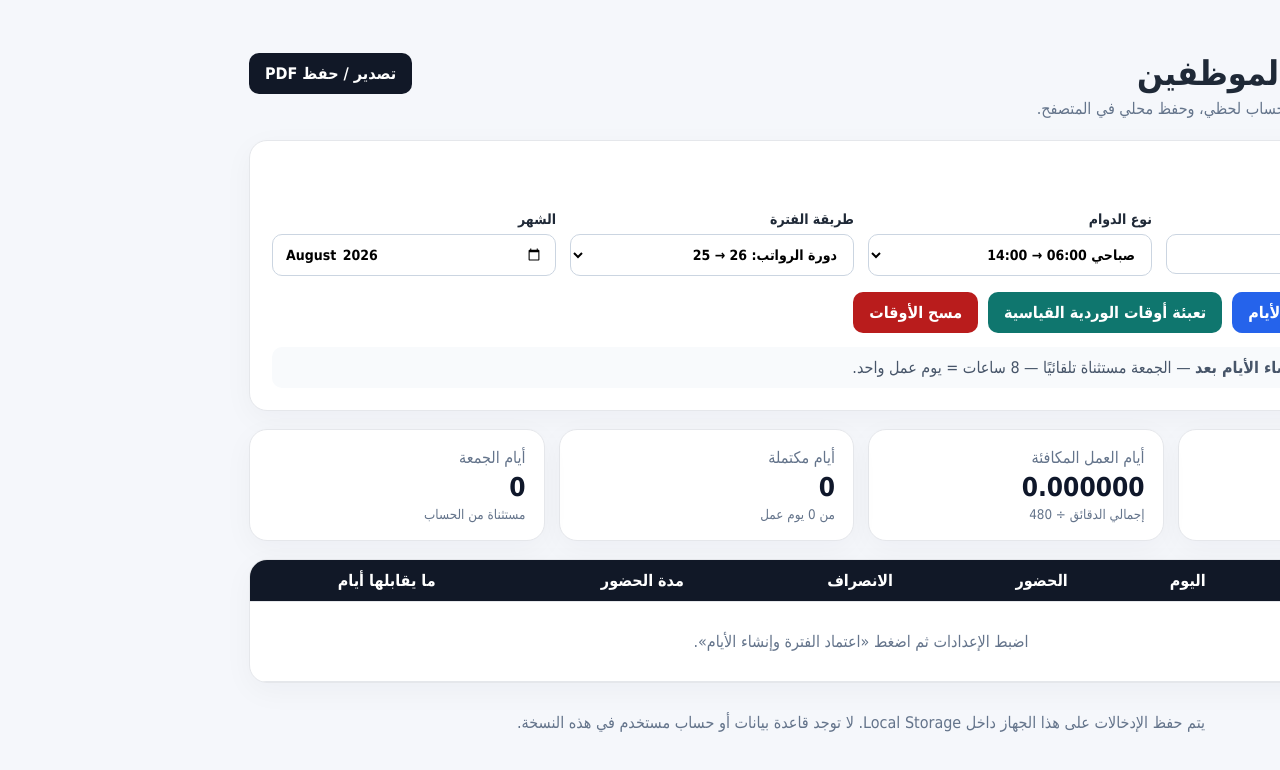
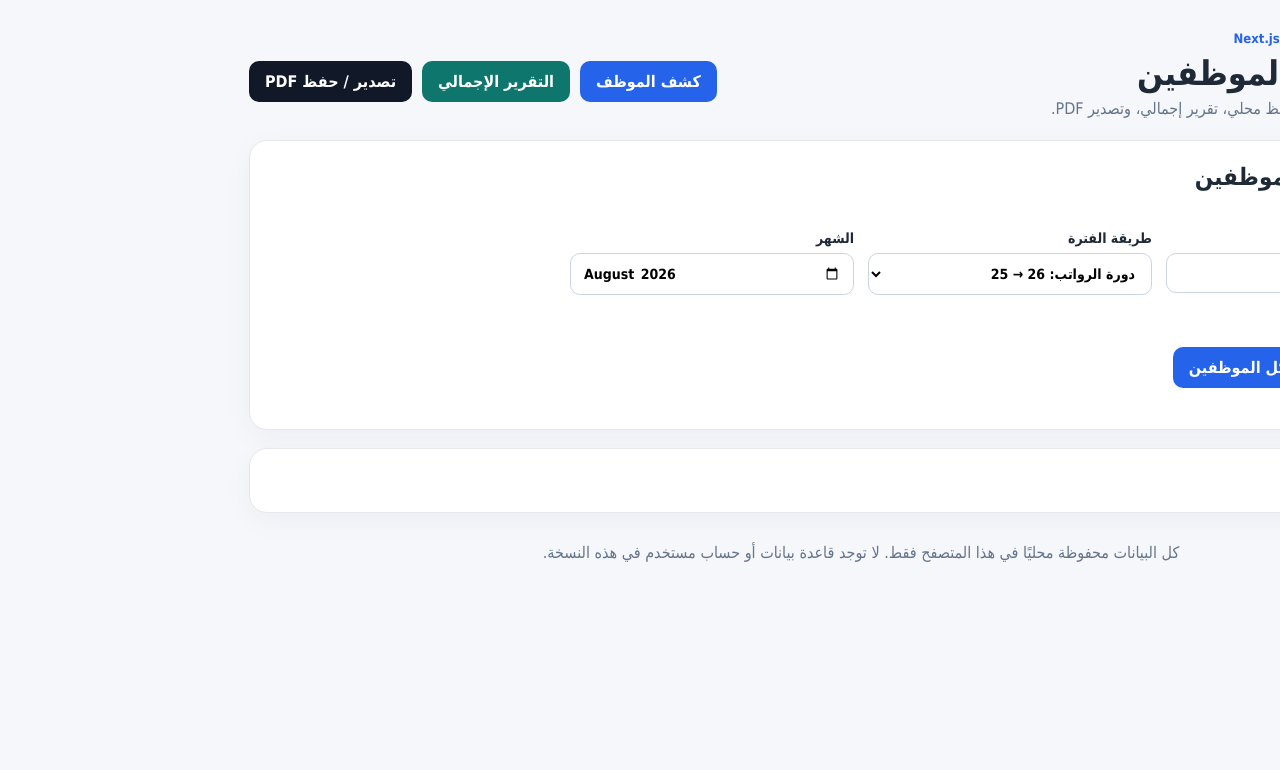
Before and after one commit to ahmed2qaid/employee-attendance-calculator, a Next.js app: page / in a window 1280 px wide. Shown: the top 770 px of the page. Built offline with nearby package versions, Linux system fonts and the light colour scheme.

Commit message:
Add multi-employee attendance workflow and summary report

```diff
--- a/app/page.jsx
+++ b/app/page.jsx
@@ -13,15 +13,12 @@
 function iso(d){ return `${d.getFullYear()}-${pad(d.getMonth()+1)}-${pad(d.getDate())}`; }
 function fromISO(s){ const [y,m,d]=s.split('-').map(Number); return new Date(y,m-1,d); }
 function monthParts(month){ const [y,m]=month.split('-').map(Number); return { y, m }; }
+function uid(){ return `${Date.now()}-${Math.random().toString(16).slice(2)}`; }
 
 function periodFrom(mode, month){
   const { y, m } = monthParts(month);
-  if(mode === 'monthly'){
-    return { start: new Date(y,m-1,1), end: new Date(y,m,0) };
-  }
-  if(mode === 'cycle'){
-    return { start: new Date(y,m-2,26), end: new Date(y,m-1,25) };
-  }
+  if(mode === 'monthly') return { start: new Date(y,m-1,1), end: new Date(y,m,0) };
+  if(mode === 'cycle') return { start: new Date(y,m-2,26), end: new Date(y,m-1,25) };
   return null;
 }
 
@@ -49,108 +46,163 @@
   return result;
 }
 
+function summarize(rows){
+  let total=0, complete=0, fridays=0, workDays=0;
+  for(const r of rows){
+    if(r.friday){fridays++;continue;}
+    workDays++;
+    if(r.checkIn && r.checkOut){ total+=workedMinutes(r.checkIn,r.checkOut); complete++; }
+  }
+  return { total, hours:Math.floor(total/60), mins:total%60, decimalHours:total/60, equivalentDays:total/480, complete, fridays, workDays };
+}
+
 export default function Home(){
-  const [employee,setEmployee]=useState('');
-  const [shift,setShift]=useState('morning');
+  const [employees,setEmployees]=useState([]);
+  const [activeId,setActiveId]=useState('');
+  const [newName,setNewName]=useState('');
   const [mode,setMode]=useState('cycle');
   const [month,setMonth]=useState('2026-08');
   const [customStart,setCustomStart]=useState('2026-07-26');
   const [customEnd,setCustomEnd]=useState('2026-08-25');
-  const [rows,setRows]=useState([]);
   const [loaded,setLoaded]=useState(false);
+  const [view,setView]=useState('employee');
 
   useEffect(()=>{
     try{
-      const raw=localStorage.getItem('attendance-nextjs-standalone');
+      const raw=localStorage.getItem('attendance-nextjs-standalone-v2');
       if(raw){
         const s=JSON.parse(raw);
-        setEmployee(s.employee || ''); setShift(s.shift || 'morning'); setMode(s.mode || 'cycle');
-        setMonth(s.month || '2026-08'); setCustomStart(s.customStart || '2026-07-26'); setCustomEnd(s.customEnd || '2026-08-25');
-        setRows(s.rows || []);
+        setEmployees(s.employees || []);
+        setActiveId(s.activeId || s.employees?.[0]?.id || '');
+        setMode(s.mode || 'cycle');
+        setMonth(s.month || '2026-08');
+        setCustomStart(s.customStart || '2026-07-26');
+        setCustomEnd(s.customEnd || '2026-08-25');
       }
     } finally { setLoaded(true); }
   },[]);
 
   useEffect(()=>{
     if(!loaded) return;
-    localStorage.setItem('attendance-nextjs-standalone', JSON.stringify({employee,shift,mode,month,customStart,customEnd,rows}));
-  },[loaded,employee,shift,mode,month,customStart,customEnd,rows]);
+    localStorage.setItem('attendance-nextjs-standalone-v2', JSON.stringify({employees,activeId,mode,month,customStart,customEnd}));
+  },[loaded,employees,activeId,mode,month,customStart,customEnd]);
+
+  const active = employees.find(e=>e.id===activeId) || employees[0] || null;
 
   const effectivePeriod=useMemo(()=>{
     if(mode==='custom') return {start:fromISO(customStart),end:fromISO(customEnd)};
     return periodFrom(mode,month);
   },[mode,month,customStart,customEnd]);
 
-  function buildPeriod(){
+  function addEmployee(){
+    const name=newName.trim();
+    if(!name) return alert('أدخل اسم الموظف.');
+    const id=uid();
+    const employee={id,name,shift:'morning',rows:[]};
+    setEmployees(prev=>[...prev,employee]);
+    setActiveId(id);
+    setNewName('');
+  }
+
+  function removeEmployee(id){
+    const target=employees.find(e=>e.id===id);
+    if(!target || !confirm(`حذف الموظف ${target.name} وكل بياناته المحفوظة؟`)) return;
+    setEmployees(prev=>prev.filter(e=>e.id!==id));
+    if(activeId===id){
+      const next=employees.find(e=>e.id!==id);
+      setActiveId(next?.id || '');
+    }
+  }
+
+  function updateEmployee(id,patch){
+    setEmployees(prev=>prev.map(e=>e.id===id?{...e,...patch}:e));
+  }
+
+  function buildPeriodFor(employeeId=activeId){
     if(!effectivePeriod || effectivePeriod.end < effectivePeriod.start) return alert('تحقق من الفترة المحددة.');
-    const old=Object.fromEntries(rows.map(r=>[r.date,r]));
-    setRows(generateDays(effectivePeriod.start,effectivePeriod.end,old));
+    setEmployees(prev=>prev.map(e=>{
+      if(e.id!==employeeId) return e;
+      const old=Object.fromEntries((e.rows||[]).map(r=>[r.date,r]));
+      return {...e,rows:generateDays(effectivePeriod.start,effectivePeriod.end,old)};
+    }));
+  }
+
+  function buildPeriodForAll(){
+    if(!effectivePeriod || effectivePeriod.end < effectivePeriod.start) return alert('تحقق من الفترة المحددة.');
+    setEmployees(prev=>prev.map(e=>{
+      const old=Object.fromEntries((e.rows||[]).map(r=>[r.date,r]));
+      return {...e,rows:generateDays(effectivePeriod.start,effectivePeriod.end,old)};
+    }));
   }
 
   function updateRow(date,field,value){
-    setRows(prev=>prev.map(r=>r.date===date?{...r,[field]:value}:r));
+    if(!active) return;
+    setEmployees(prev=>prev.map(e=>e.id!==active.id?e:{...e,rows:e.rows.map(r=>r.date===date?{...r,[field]:value}:r)}));
   }
 
   function fillStandard(){
-    const s=SHIFTS[shift];
+    if(!active) return;
+    const s=SHIFTS[active.shift];
     if(!s.in) return alert('اختر وردية صباحية أو مسائية أولًا.');
-    setRows(prev=>prev.map(r=>r.friday?r:{...r,checkIn:s.in,checkOut:s.out}));
+    setEmployees(prev=>prev.map(e=>e.id!==active.id?e:{...e,rows:e.rows.map(r=>r.friday?r:{...r,checkIn:s.in,checkOut:s.out})}));
   }
 
   function clearTimes(){
-    if(confirm('مسح كل أوقات الحضور والانصراف؟')) setRows(prev=>prev.map(r=>({...r,checkIn:'',checkOut:''})));
+    if(!active || !confirm('مسح كل أوقات الحضور والانصراف لهذا الموظف؟')) return;
+    setEmployees(prev=>prev.map(e=>e.id!==active.id?e:{...e,rows:e.rows.map(r=>({...r,checkIn:'',checkOut:''}))}));
   }
 
-  const summary=useMemo(()=>{
-    let total=0, complete=0, fridays=0, workDays=0;
-    for(const r of rows){
-      if(r.friday){fridays++;continue;}
-      workDays++;
-      if(r.checkIn && r.checkOut){ total+=workedMinutes(r.checkIn,r.checkOut); complete++; }
-    }
-    return {
-      total,
-      hours:Math.floor(total/60), mins:total%60,
-      decimalHours:total/60,
-      equivalentDays:total/480,
-      complete, fridays, workDays,
-    };
-  },[rows]);
+  const summary=useMemo(()=>summarize(active?.rows || []),[active]);
+  const totals=useMemo(()=>employees.map(e=>({employee:e,summary:summarize(e.rows||[])})),[employees]);
+  const grand=useMemo(()=>{
+    const total=totals.reduce((a,x)=>a+x.summary.total,0);
+    return {total,hours:Math.floor(total/60),mins:total%60,equivalentDays:total/480};
+  },[totals]);
 
-  const periodLabel = rows.length ? `${rows[0].date} → ${rows[rows.length-1].date}` : 'لم يتم إنشاء الأيام بعد';
+  const periodLabel = active?.rows?.length ? `${active.rows[0].date} → ${active.rows[active.rows.length-1].date}` : 'لم يتم إنشاء الأيام بعد';
 
   return <main>
     <section className="hero no-print">
       <div>
-        <span className="eyebrow">Next.js Standalone</span>
+        <span className="eyebrow">Next.js Standalone · Multi Employee</span>
         <h1>حاسبة دوام الموظفين</h1>
-        <p>بدون قاعدة بيانات. إعداد مرن، حساب لحظي، وحفظ محلي في المتصفح.</p>
+        <p>عدة موظفين، حساب لحظي، حفظ محلي، تقرير إجمالي، وتصدير PDF.</p>
       </div>
+      <div className="actions top-actions">
+        <button className={view==='employee'?'active-tab':'secondary'} onClick={()=>setView('employee')}>كشف الموظف</button>
+        <button className={view==='summary'?'active-tab':'secondary'} onClick={()=>setView('summary')}>التقرير الإجمالي</button>
         <button className="pdf" onClick={()=>window.print()}>تصدير / حفظ PDF</button>
+      </div>
     </section>
 
     <section className="card settings no-print">
-      <h2>إعدادات التهيئة</h2>
+      <div className="section-head"><h2>إعداد الفترة والموظفين</h2><span>{employees.length} موظف</span></div>
       <div className="grid">
-        <label>اسم الموظف<input value={employee} onChange={e=>setEmployee(e.target.value)} placeholder="مثال: أحمد سعيد" /></label>
-        <label>نوع الدوام<select value={shift} onChange={e=>setShift(e.target.value)}>{Object.entries(SHIFTS).map(([k,v])=><option key={k} value={k}>{v.label}</option>)}</select></label>
+        <label>إضافة موظف<div className="inline"><input value={newName} onChange={e=>setNewName(e.target.value)} onKeyDown={e=>e.key==='Enter'&&addEmployee()} placeholder="اسم الموظف"/><button onClick={addEmployee}>إضافة</button></div></label>
         <label>طريقة الفترة<select value={mode} onChange={e=>setMode(e.target.value)}><option value="monthly">شهر كامل: 1 → آخر الشهر</option><option value="cycle">دورة الرواتب: 26 → 25</option><option value="custom">فترة مخصصة</option></select></label>
         {mode!=='custom' && <label>الشهر<input type="month" value={month} onChange={e=>setMonth(e.target.value)} /></label>}
         {mode==='custom' && <><label>من تاريخ<input type="date" value={customStart} onChange={e=>setCustomStart(e.target.value)} /></label><label>إلى تاريخ<input type="date" value={customEnd} onChange={e=>setCustomEnd(e.target.value)} /></label></>}
       </div>
-      <div className="actions">
-        <button onClick={buildPeriod}>اعتماد الفترة وإنشاء الأيام</button>
-        <button className="secondary" onClick={fillStandard}>تعبئة أوقات الوردية القياسية</button>
-        <button className="danger" onClick={clearTimes}>مسح الأوقات</button>
+      <div className="actions"><button onClick={buildPeriodForAll}>إنشاء/تحديث الفترة لكل الموظفين</button></div>
+      <div className="employees-list">
+        {employees.map(e=><button key={e.id} className={`employee-chip ${e.id===activeId?'selected':''}`} onClick={()=>{setActiveId(e.id);setView('employee')}}><span>{e.name}</span><small>{SHIFTS[e.shift].label}</small></button>)}
+        {!employees.length && <div className="empty-inline">أضف الموظف الأول للبدء.</div>}
       </div>
-      <div className="hint">الفترة الحالية: <b>{periodLabel}</b> — الجمعة مستثناة تلقائيًا — 8 ساعات = يوم عمل واحد.</div>
     </section>
 
-    <section className="report-header print-only">
-      <h1>كشف دوام الموظف</h1>
-      <p><b>الموظف:</b> {employee || '—'} &nbsp; | &nbsp; <b>الوردية:</b> {SHIFTS[shift].label}</p>
-      <p><b>الفترة:</b> {periodLabel}</p>
+    {view==='employee' && <>
+      {active ? <>
+        <section className="card no-print">
+          <div className="employee-toolbar">
+            <div><h2>{active.name}</h2><p>الفترة الحالية: <b>{periodLabel}</b></p></div>
+            <div className="employee-controls">
+              <label>نوع الدوام<select value={active.shift} onChange={e=>updateEmployee(active.id,{shift:e.target.value})}>{Object.entries(SHIFTS).map(([k,v])=><option key={k} value={k}>{v.label}</option>)}</select></label>
+              <div className="actions"><button onClick={()=>buildPeriodFor(active.id)}>إنشاء/تحديث الأيام</button><button className="secondary" onClick={fillStandard}>تعبئة الوردية</button><button className="danger" onClick={clearTimes}>مسح الأوقات</button><button className="ghost-danger" onClick={()=>removeEmployee(active.id)}>حذف الموظف</button></div>
+            </div>
+          </div>
         </section>
+
+        <section className="report-header print-only"><h1>كشف دوام الموظف</h1><p><b>الموظف:</b> {active.name} &nbsp; | &nbsp; <b>الوردية:</b> {SHIFTS[active.shift].label}</p><p><b>الفترة:</b> {periodLabel}</p></section>
 
         <section className="stats">
           <div><span>إجمالي الحضور</span><strong>{summary.hours}س {summary.mins}د</strong><small>{summary.decimalHours.toFixed(4)} ساعة</small></div>
@@ -159,26 +211,22 @@
           <div><span>أيام الجمعة</span><strong>{summary.fridays}</strong><small>مستثناة من الحساب</small></div>
         </section>
 
-    <section className="card table-card">
-      <table>
-        <thead><tr><th>#</th><th>التاريخ</th><th>اليوم</th><th>الحضور</th><th>الانصراف</th><th>مدة الحضور</th><th>ما يقابلها أيام</th></tr></thead>
-        <tbody>
-        {rows.map((r,i)=>{
-          const m=workedMinutes(r.checkIn,r.checkOut);
-          return <tr key={r.date} className={r.friday?'friday':''}>
-            <td>{i+1}</td><td>{r.date}</td><td>{r.day}</td>
-            {r.friday ? <td colSpan="4" className="holiday">إجازة الجمعة</td> : <>
-              <td><input className="time no-print" type="time" value={r.checkIn} onChange={e=>updateRow(r.date,'checkIn',e.target.value)} /><span className="print-only">{r.checkIn||'—'}</span></td>
-              <td><input className="time no-print" type="time" value={r.checkOut} onChange={e=>updateRow(r.date,'checkOut',e.target.value)} /><span className="print-only">{r.checkOut||'—'}</span></td>
-              <td>{m?`${Math.floor(m/60)}س ${m%60}د`:'—'}</td><td>{m?(m/480).toFixed(6):'—'}</td>
+        <section className="card table-card"><table><thead><tr><th>#</th><th>التاريخ</th><th>اليوم</th><th>الحضور</th><th>الانصراف</th><th>مدة الحضور</th><th>ما يقابلها أيام</th></tr></thead><tbody>
+          {(active.rows||[]).map((r,i)=>{const m=workedMinutes(r.checkIn,r.checkOut);return <tr key={r.date} className={r.friday?'friday':''}><td>{i+1}</td><td>{r.date}</td><td>{r.day}</td>{r.friday?<td colSpan="4" className="holiday">إجازة الجمعة</td>:<><td><input className="time no-print" type="time" value={r.checkIn} onChange={e=>updateRow(r.date,'checkIn',e.target.value)}/><span className="print-only">{r.checkIn||'—'}</span></td><td><input className="time no-print" type="time" value={r.checkOut} onChange={e=>updateRow(r.date,'checkOut',e.target.value)}/><span className="print-only">{r.checkOut||'—'}</span></td><td>{m?`${Math.floor(m/60)}س ${m%60}د`:'—'}</td><td>{m?(m/480).toFixed(6):'—'}</td></>}</tr>})}
+          {!(active.rows||[]).length && <tr><td colSpan="7" className="empty">اضغط «إنشاء/تحديث الأيام» لبدء إدخال الدوام.</td></tr>}
+        </tbody></table></section>
+      </> : <section className="card empty-state">أضف موظفًا للبدء.</section>}
     </>}
-          </tr>
-        })}
-        {!rows.length && <tr><td colSpan="7" className="empty">اضبط الإعدادات ثم اضغط «اعتماد الفترة وإنشاء الأيام».</td></tr>}
-        </tbody>
-      </table>
-    </section>
 
-    <footer className="no-print">يتم حفظ الإدخالات على هذا الجهاز داخل Local Storage. لا توجد قاعدة بيانات أو حساب مستخدم في هذه النسخة.</footer>
+    {view==='summary' && <>
+      <section className="report-header print-only"><h1>التقرير الإجمالي للموظفين</h1><p><b>عدد الموظفين:</b> {employees.length}</p></section>
+      <section className="stats summary-stats"><div><span>إجمالي ساعات الجميع</span><strong>{grand.hours}س {grand.mins}د</strong></div><div><span>إجمالي أيام العمل المكافئة</span><strong>{grand.equivalentDays.toFixed(6)}</strong></div></section>
+      <section className="card table-card"><table><thead><tr><th>#</th><th>الموظف</th><th>الوردية</th><th>الفترة</th><th>الساعات</th><th>الأيام المكافئة</th><th>الأيام المكتملة</th><th>الجمعة</th></tr></thead><tbody>
+        {totals.map((x,i)=>{const rows=x.employee.rows||[]; const p=rows.length?`${rows[0].date} → ${rows[rows.length-1].date}`:'—'; return <tr key={x.employee.id}><td>{i+1}</td><td className="name-cell">{x.employee.name}</td><td>{SHIFTS[x.employee.shift].label}</td><td>{p}</td><td>{x.summary.hours}س {x.summary.mins}د</td><td>{x.summary.equivalentDays.toFixed(6)}</td><td>{x.summary.complete}/{x.summary.workDays}</td><td>{x.summary.fridays}</td></tr>})}
+        {!totals.length && <tr><td colSpan="8" className="empty">لا يوجد موظفون بعد.</td></tr>}
+      </tbody></table></section>
+    </>}
+
+    <footer className="no-print">كل البيانات محفوظة محليًا في هذا المتصفح فقط. لا توجد قاعدة بيانات أو حساب مستخدم في هذه النسخة.</footer>
   </main>;
 }
```
Lines whose indentation alone changed are shown as unchanged.
